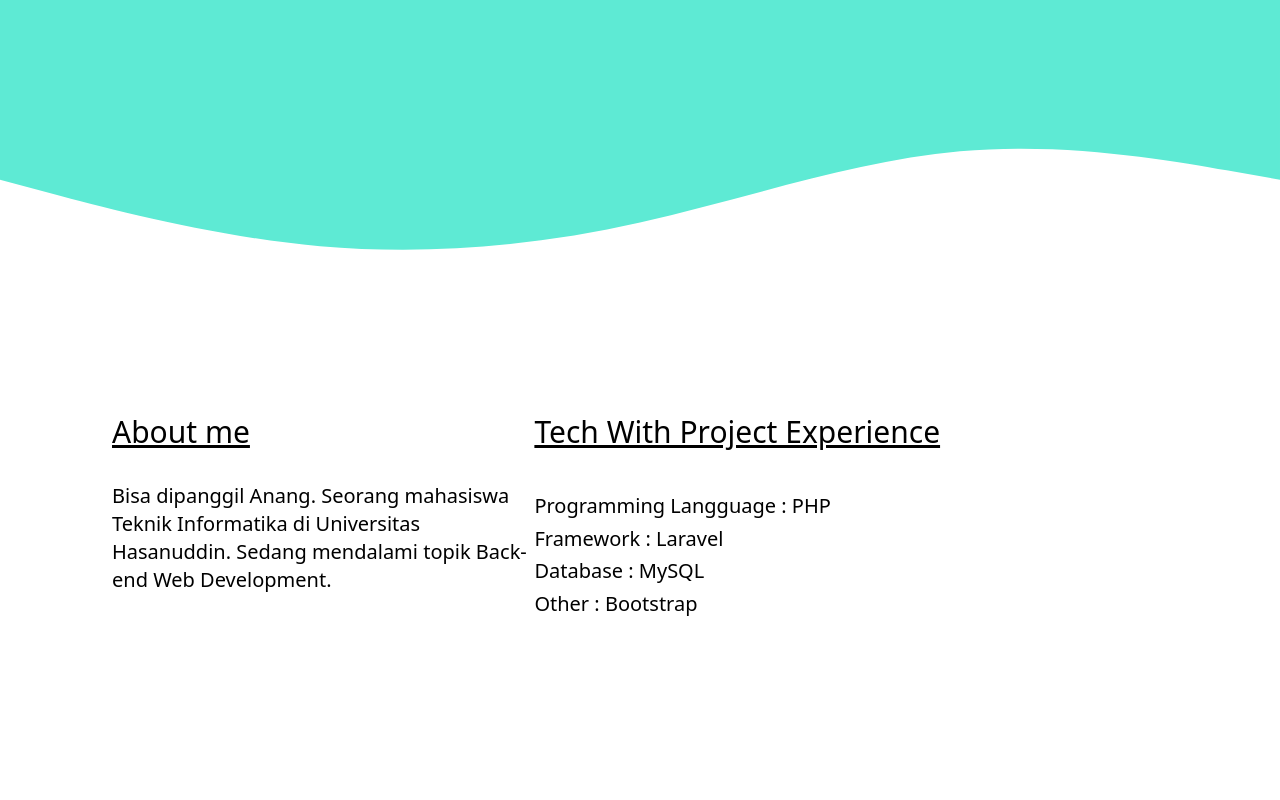
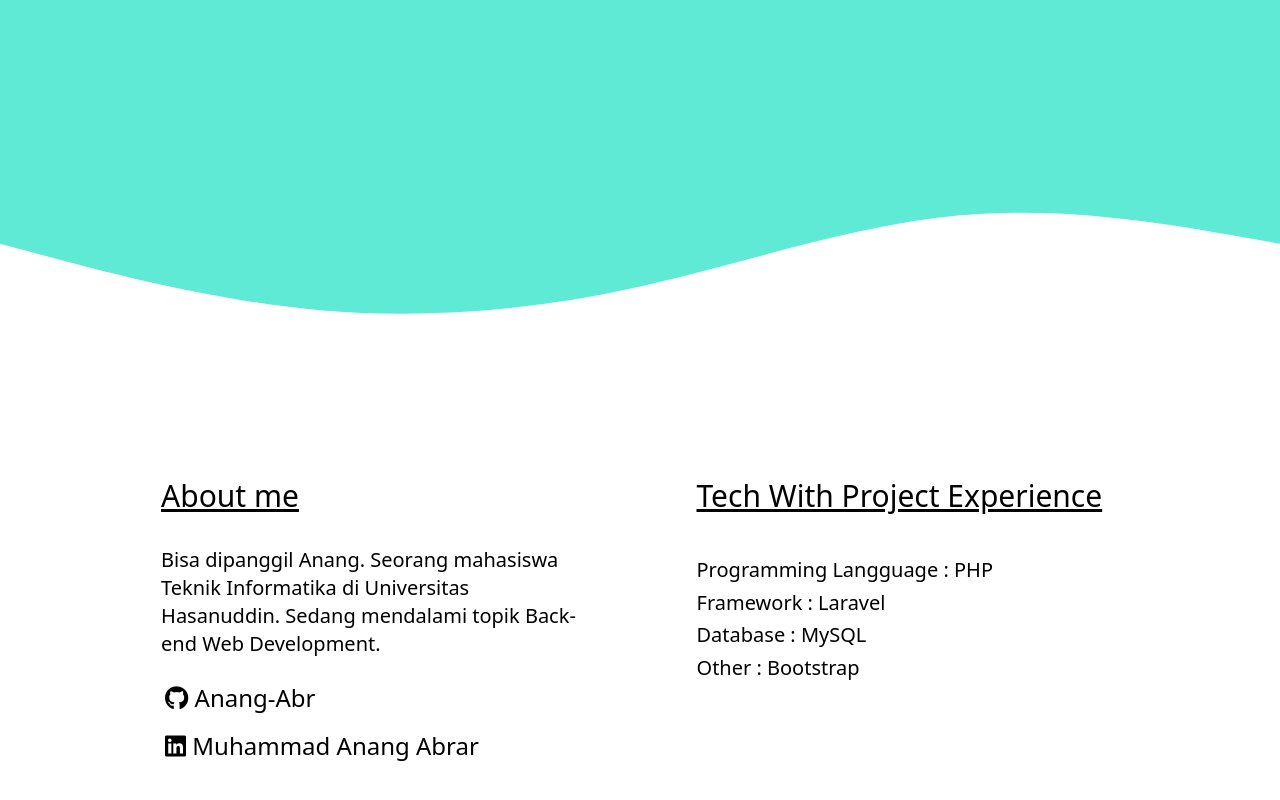
Before and after one commit to Anang-Abr/Anang-Abr.github.io, a plain HTML site: page docs/index.html in a window 1280 px wide. Shown: the part 734-1534 px from the top of the page. Before the commit the page ends 1418 px from the top, so only its background shows below. Drawn offline with Linux system fonts and the light colour scheme.

Commit message:
menambahkan social media dan navbar

```diff
--- a/docs/index.html
+++ b/docs/index.html
@@ -4,22 +4,28 @@
     <meta charset="UTF-8">
     <meta http-equiv="X-UA-Compatible" content="IE=edge">
     <meta name="viewport" content="width=device-width, initial-scale=1.0">
+    <script src="https://kit.fontawesome.com/10eb08d7ba.js" crossorigin="anonymous"></script>
     <link rel="stylesheet" href="./css/output.css">
     <style>
         *{
             /* border: 1px solid red; */
         }
     </style>
-    <title>Document</title>
+    <title>Anang | Portfolio</title>
 </head>
 <body>
     <!-- navbar section start -->
+    <nav  class="w-full bg-teal-600 h-16">
+        <div class="w-3/4 h-full flex flex-col justify-center xl:w-100 mx-auto">
+            <h1 class="text-xl text-white lg:text-3xl font-bold">Anang</h1>
+        </div>
+    </nav>
     <!-- navbar section end -->
 
     <!-- Hero section start -->
     <section id="hero" class="bg-teal-300 h-screen min-h-96 max-h-100 ">
-        <div class="container flex justify-center">
-            <div class="flex flex-wrap pt-16 xl:pt-32 px-12 max-h-screen lg:w-100 h-fit">
+        <div class="container mx-auto flex justify-center">
+            <div class="flex flex-wrap  pt-16 xl:pt-32 px-12 max-h-screen lg:w-100 h-fit">
                 <div class="w-4/5 lg:w-4/12 mx-auto">
                     <img src="./img/Foto-profil.jpeg" alt="" class="rounded-full">
                 </div>
@@ -43,23 +49,26 @@
 
     <!-- About Me section start -->
     <section id="aboutme" class="bg-white h-fit">
-        <div class="container flex justify-center">
-            <div class="flex flex-wrap w-full xl:w-100 py-16 px-12 xl:text-xl">
-                <div class="xl:w-2/5">
+        <div class="container mx-auto flex justify-center">
+            <div class="flex flex-wrap lg:justify-evenly lg:gap-16 w-full xl:w-100 py-16 px-12 xl:text-xl">
+                <div class="lg:w-2/5">
                     <h1 class="underline text-2xl  xl:text-3xl ">About me</h1>
                     <p class="mt-8">
                         Bisa dipanggil Anang. Seorang mahasiswa Teknik Informatika di Universitas Hasanuddin. Sedang mendalami topik Back-end Web Development.
                     </p>
+                    <ul class="text-2xl mt-5 flex flex-col gap-2">
+                        <li class="hover:border-l-4 rounded p-1"><a href="http://github.com/Anang-Abr"><i class="fa-brands fa-github"></i> Anang-Abr</a></li>
+                        <li class="hover:border-l-4 rounded p-1"><a href="https://www.linkedin.com/in/muhammad-anang-abrar-03072a225/"><i class="fa-brands fa-linkedin"></i> Muhammad Anang Abrar</a></li>
+                    </ul>
                 </div>
-                <div class="mt-10 xl:w-2/5 xl:mt-0">
-                    <h1 class="underline text-2xl xl:text-3xl ">Tech With Project Experience</h1>
+                <div class="mt-10 lg:w-2/5 xl:mt-0">
+                    <h1 class=" underline text-2xl xl:text-3xl ">Tech With Project Experience</h1>
                     <ul class="mt-5 xl:mt-10 leading-relaxed">
                         <li>Programming Langguage : PHP</li>
                         <li>Framework : Laravel</li>
                         <li>Database : MySQL</li>
                         <li>Other : Bootstrap</li>
                     </ul>
-
                 </div>
             </div>
         </div>
```
Also changed, not shown: docs/css/output.css.
